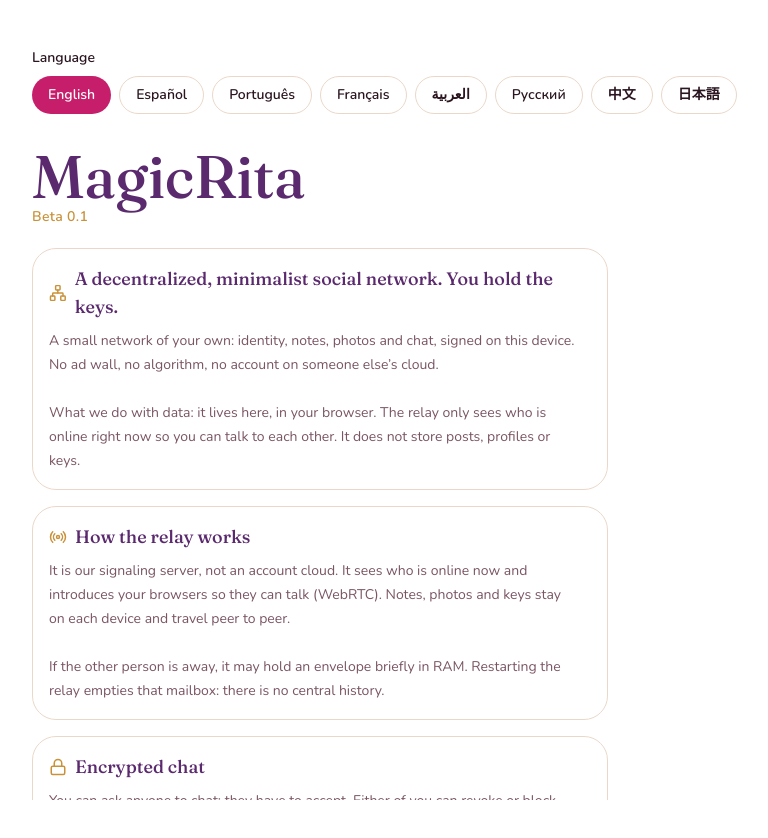
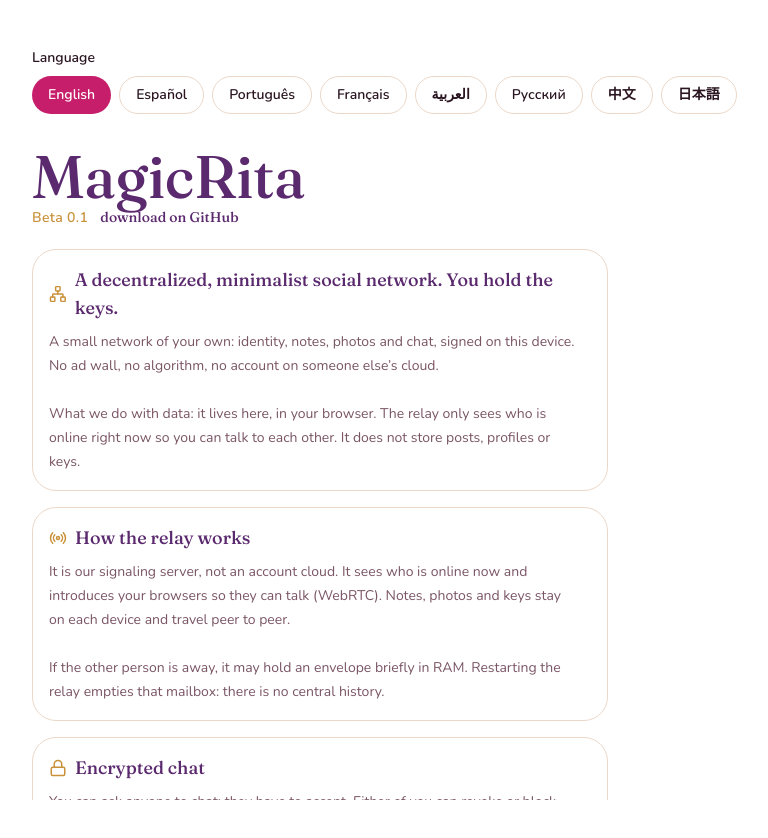
Before and after one commit to jschaves/magicrita, a React (Vite) app: page /welcome in a window 1280 px wide. Shown: the top 838 px of the page, without its empty margins (176-944 px from the left). Built offline with nearby package versions, Linux system fonts and the light colour scheme; no server answers.

Commit message:
add download github welcome

```diff
--- a/src/components/ui/SiteMark.tsx
+++ b/src/components/ui/SiteMark.tsx
@@ -1,4 +1,5 @@
 import { useEffect, useState } from "react";
+import { useI18n } from "@/i18n/I18nProvider";
 import { fetchBrand, logoUrl, onBrandChange, SITE_NAME } from "@/lib/protocol/brand";
 
 type Size = "sm" | "md" | "lg";
@@ -21,7 +22,16 @@
   lg: "text-sm leading-none",
 };
 
-export function SiteMark({ size = "md", className = "" }: { size?: Size; className?: string }) {
+export function SiteMark({
+  size = "md",
+  className = "",
+  github = false,
+}: {
+  size?: Size;
+  className?: string;
+  github?: boolean;
+}) {
+  const { t } = useI18n();
   const [src, setSrc] = useState<string | null>(null);
 
   useEffect(() => {
@@ -52,7 +62,19 @@
         ) : null}
         <span className={nameClass[size]}>{SITE_NAME}</span>
       </span>
-      <span className={`mt-1 font-semibold tracking-wide text-gold ${betaClass[size]}`}>Beta 0.1</span>
+      <span className="mt-1 inline-flex flex-wrap items-baseline gap-x-3">
+        <span className={`font-semibold tracking-wide text-gold ${betaClass[size]}`}>Beta 0.1</span>
+        {github ? (
+          <a
+            href="https://github.com/jschaves/magicrita"
+            target="_blank"
+            rel="noreferrer"
+            className={`font-display text-plum hover:underline ${betaClass[size]}`}
+          >
+            {t("welcome.github")}
+          </a>
+        ) : null}
+      </span>
     </span>
   );
 }
--- a/src/features/onboarding/WelcomePage.tsx
+++ b/src/features/onboarding/WelcomePage.tsx
@@ -49,7 +49,7 @@
     <div className="h-full overflow-y-auto">
       <div className="mx-auto flex min-h-full max-w-4xl flex-col justify-center px-4 py-12">
       <LanguageSwitch className="mb-8" />
-      <SiteMark size="lg" />
+      <SiteMark size="lg" github />
       <WelcomeNote icon={Network} title={t("welcome.tagline")} body={t("welcome.pitch")} first />
       <WelcomeNote icon={Radio} title={t("welcome.relayTitle")} body={t("welcome.relayBody")} />
       <WelcomeNote icon={Lock} title={t("welcome.chatTitle")} body={t("welcome.chatBody")} />
--- a/src/i18n/messages.ts
+++ b/src/i18n/messages.ts
@@ -63,6 +63,7 @@
   },
   welcome: {
     tagline: "Red social descentralizada y minimalista. Las claves son tuyas.",
+    github: "descarga en GitHub",
     pitch:
       "Una red propia, ligera: identidad, notas, fotos y chat firmados en este dispositivo. Sin muro de anuncios, sin algoritmo, sin cuenta en la nube de otro.\n\nQué hacemos con los datos: viven aquí, en tu navegador. El relé solo ve quién está conectado ahora para que os habléis entre vosotros. No guarda publicaciones, perfiles ni claves.\n\nQué no hacemos: no rastreamos, no usamos cookies, no vendemos datos. No hay servidor de cuentas ni recuperación si pierdes la clave. La red no es dueña de ti.",
     relayTitle: "Cómo funciona el relé",
@@ -463,6 +464,7 @@
   },
   welcome: {
     tagline: "A decentralized, minimalist social network. You hold the keys.",
+    github: "download on GitHub",
     pitch:
       "A small network of your own: identity, notes, photos and chat, signed on this device. No ad wall, no algorithm, no account on someone else’s cloud.\n\nWhat we do with data: it lives here, in your browser. The relay only sees who is online right now so you can talk to each other. It does not store posts, profiles or keys.\n\nWhat we don’t do: no tracking, no cookies, no selling data. No account server, and no recovery if you lose the key. The network does not own you.",
     relayTitle: "How the relay works",
@@ -861,6 +863,7 @@
   },
   welcome: {
     tagline: "Rede social descentralizada e minimalista. As chaves são tuas.",
+    github: "descarrega no GitHub",
     pitch:
       "Uma rede própria e leve: identidade, notas, fotos e chat assinados neste dispositivo. Sem muro de anúncios, sem algoritmo, sem conta na nuvem de outro.\n\nO que fazemos com os dados: ficam aqui, no teu navegador. O relé só vê quem está ligado agora para vos juntar. Não guarda publicações, perfis nem chaves.\n\nO que não fazemos: não rastreamos, não usamos cookies, não vendemos dados. Não há servidor de contas nem recuperação se perderes a chave. A rede não é dona de ti.",
     relayTitle: "Como funciona o relé",
@@ -1259,6 +1262,7 @@
   },
   welcome: {
     tagline: "Réseau social décentralisé et minimaliste. Les clés sont à toi.",
+    github: "télécharge sur GitHub",
     pitch:
       "Un réseau à toi, léger : identité, notes, photos et chat signés sur cet appareil. Pas de mur de pubs, pas d’algorithme, pas de compte sur le cloud d’un autre.\n\nCe que nous faisons des données : elles vivent ici, dans ton navigateur. Le relais voit seulement qui est connecté maintenant pour vous relier. Il ne stocke ni publications, ni profils, ni clés.\n\nCe que nous ne faisons pas : pas de pistage, pas de cookies, pas de vente de données. Pas de serveur de comptes, pas de récupération si tu perds la clé. Le réseau ne te possède pas.",
     relayTitle: "Comment marche le relais",
@@ -1657,6 +1661,7 @@
   },
   welcome: {
     tagline: "شبكة اجتماعية لامركزية وبسيطة. المفاتيح ملكك.",
+    github: "نزّله من GitHub",
     pitch:
       "شبكة خاصة وخفيفة: هوية وملاحظات وصور ودردشة موقّعة على هذا الجهاز. بلا جدار إعلانات، بلا خوارزمية، بلا حساب على سحابة غيرك.\n\nماذا نفعل بالبيانات: تبقى هنا، في متصفحك. المرحل يرى فقط من المتصل الآن ليربط بينكم. لا يحفظ منشورات ولا ملفات ولا مفاتيح.\n\nماذا لا نفعل: لا تتبّع، لا ملفات تعريف ارتباط، لا بيع للبيانات. لا خادم حسابات ولا استعادة إن فقدت المفتاح. الشبكة لا تملكك.",
     relayTitle: "كيف يعمل المرحل",
@@ -2055,6 +2060,7 @@
   },
   welcome: {
     tagline: "Децентрализованная минималистичная соцсеть. Ключи ваши.",
+    github: "скачать на GitHub",
     pitch:
       "Своя лёгкая сеть: личность, заметки, фото и чат, подписанные на этом устройстве. Без стены рекламы, без алгоритма, без аккаунта в чужом облаке.\n\nЧто мы делаем с данными: они живут здесь, в браузере. Реле видит только кто сейчас в сети, чтобы вас соединить. Оно не хранит публикации, профили и ключи.\n\nЧего мы не делаем: нет слежки, cookies и продажи данных. Нет сервера аккаунтов и восстановления, если ключ потерян. Сеть вам не владеет.",
     relayTitle: "Как работает реле",
@@ -2453,6 +2459,7 @@
   },
   welcome: {
     tagline: "去中心、极简的社交网络。密钥在你手里。",
+    github: "在 GitHub 下载",
     pitch:
       "属于你的轻量网络：身份、笔记、照片和聊天，都在此设备上签名。没有广告墙，没有算法，没有别人云上的账号。\n\n我们如何处理数据：数据留在你的浏览器里。中继只看到此刻谁在线，好让你们相连。它不保存帖子、资料或密钥。\n\n我们不做什么：不追踪，不用 cookie，不卖数据。没有账号服务器；密钥丢失无法找回。网络并不拥有你。",
     relayTitle: "中继如何工作",
@@ -2850,6 +2857,7 @@
   },
   welcome: {
     tagline: "分散型でミニマルなソーシャルネット。鍵はあなたのもの。",
+    github: "GitHub でダウンロード",
     pitch:
       "自分の小さなネットワーク：身元、メモ、写真、チャットをこの端末で署名します。広告の壁もアルゴリズムも、他人のクラウドのアカウントもありません。\n\nデータについて：ここに、このブラウザに残ります。リレーは今つながっている人だけを見て、つなぎます。投稿もプロフィールも鍵も保存しません。\n\nやらないこと：追跡しない、cookie を使わない、データを売らない。アカウントサーバーはなく、鍵を失うと復元できません。ネットワークはあなたを所有しません。",
     relayTitle: "リレーのしくみ",
```
